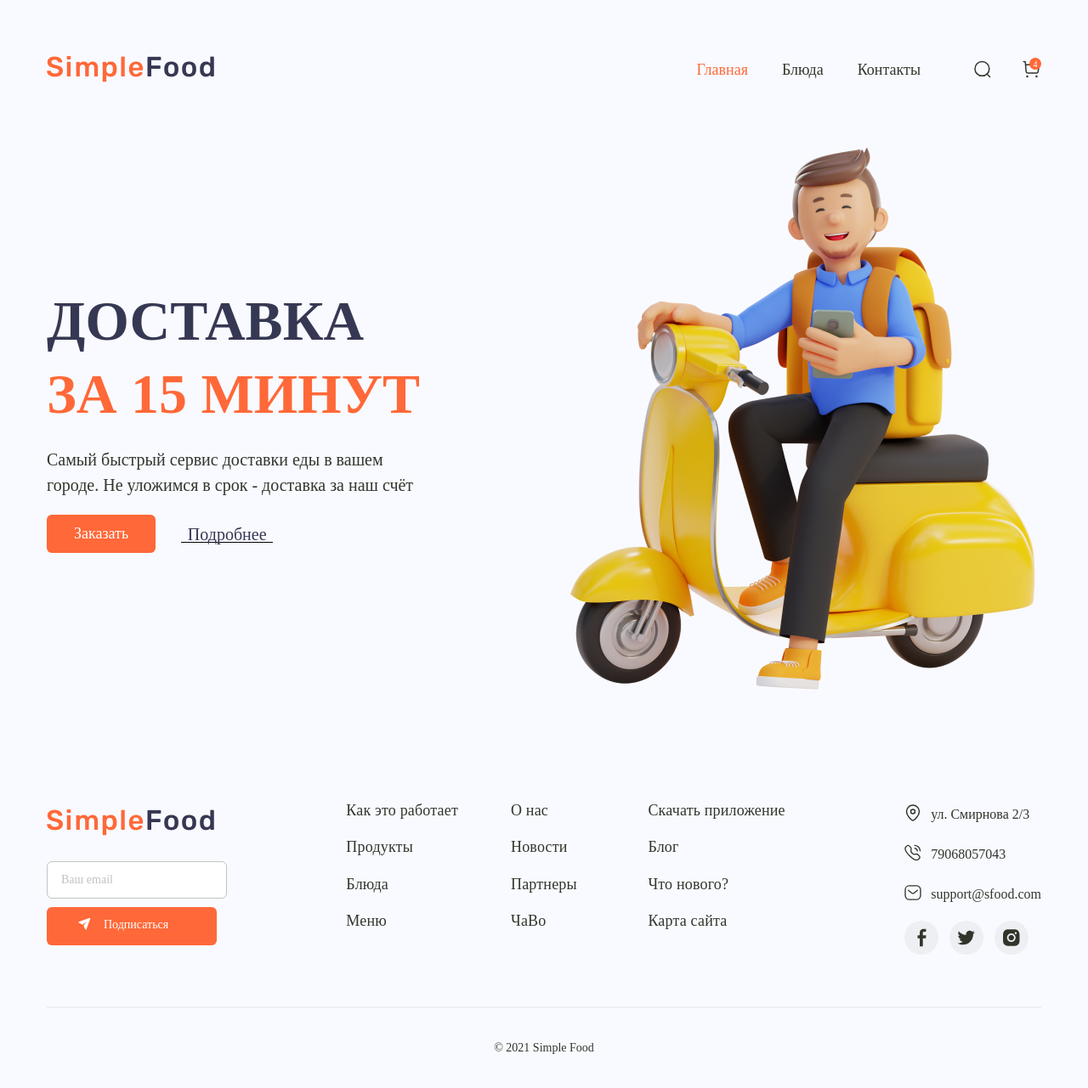
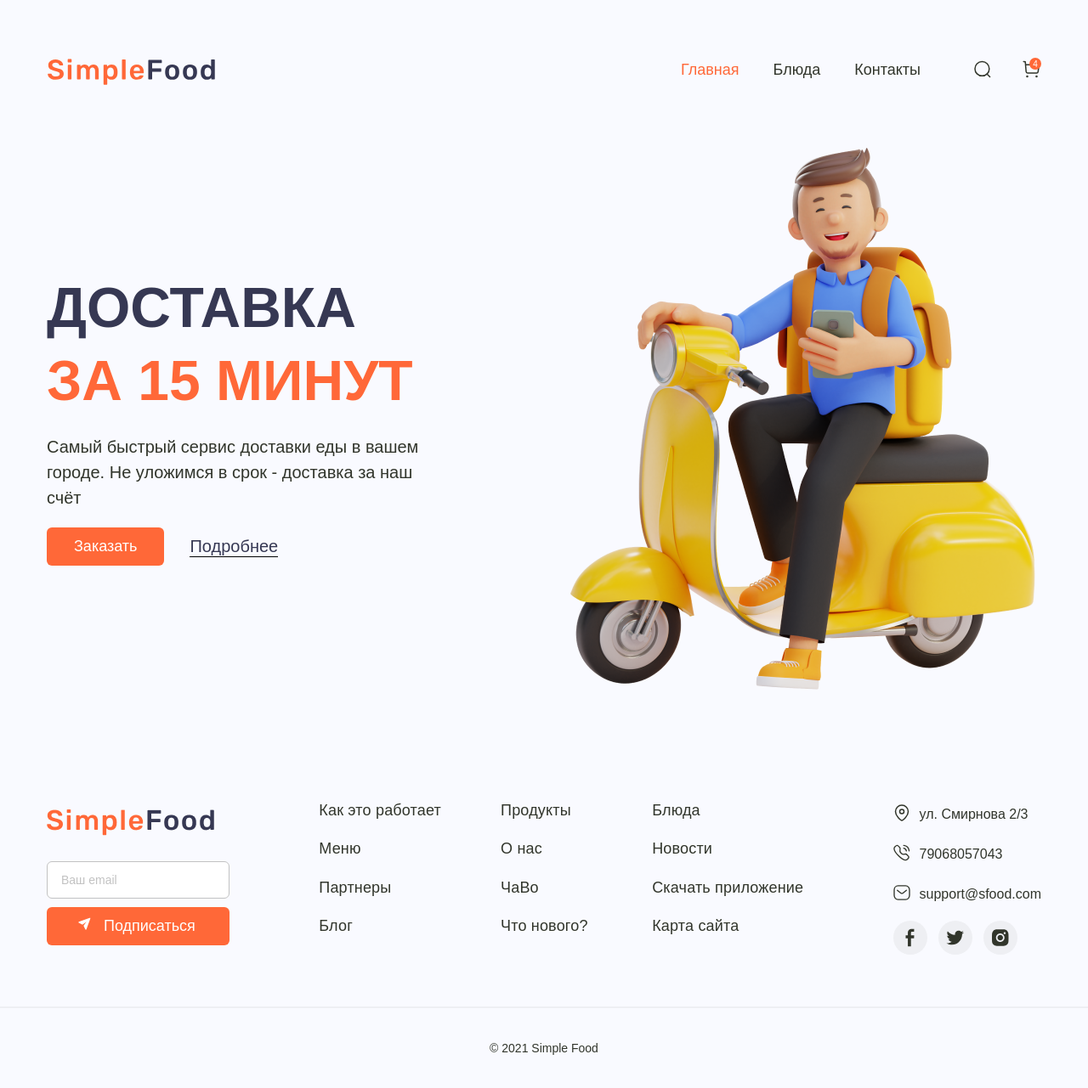
Before and after one commit to artemsheikin/SimpleFood, a website: page app/index.html in a window 1280 px wide. Shown: the whole page at 85% size. Drawn offline with nearby package versions, Linux system fonts and the light colour scheme; files that its build step writes are made by us from their sources; files whose address does not match are found by name.

Commit message:
Minor changes have been made

```diff
--- a/app/index.html
+++ b/app/index.html
@@ -1,21 +1,29 @@
+<!-- prettier-ignore  -->
 <!DOCTYPE html>
-<html lang="en">
+<html lang="ru">
 	<head>
 		<meta charset="UTF-8" />
 		<meta name="viewport" content="width=device-width, initial-scale=1.0" />
 		<link rel="stylesheet" href="css/style.min.css" />
-		<title>доставка еды за 15 минут</title>
+		<title>доставка продуктов из ресторанов за 15 минут | Главная страница </title>
 	</head>
 	<body></body>
 </html>
 
+
 <h1 class="sr-only">Быстрый сервис доставки еды в вашем городе за 15 минут</h1>
+
 <header class="header">
 	<div class="container">
-		<div class="header__inner">
 		<nav class="header__menu">
 			<a class="logo header__logo" href="#">
-					<img class="logo__img" src="images/logo.png" alt="логотип" />
+				<img
+					class="logo__img"
+					src="images/logo.svg"
+					alt="логотип"
+					width="200"
+					height="40"
+				/>
 			</a>
 			<ul class="header__list">
 				<li class="header__item">
@@ -28,9 +36,9 @@
 					<a class="header__link" href="#">Контакты</a>
 				</li>
 			</ul>
-				<div class="header__searchCart">
-					<div class="sr-only">Поиск по сайту</div>
-					<a class="header__searchCart-link" href="#">
+			<div class="header__user">
+				<a class="header__searches" href="#">
+					<span class="sr-only">Поиск по сайту</span>
 					<svg
 						width="24"
 						height="25"
@@ -57,8 +65,8 @@
 						/>
 					</svg>
 				</a>
-					<div class="sr-only">Корзина товара</div>
-					<a class="header__searchCart-link" href="#">
+				<a class="header__searches" href="#">
+					<span class="sr-only">Корзина товара</span>
 					<svg
 						width="25"
 						height="25"
@@ -101,11 +109,10 @@
 							stroke-linejoin="round"
 						/>
 					</svg>
-						<span class="header__searchCart-num">4</span>
+					<span class="header__num">4</span>
 				</a>
 			</div>
 		</nav>
-		</div>
 	</div>
 </header>
 
@@ -113,19 +120,19 @@
 <main class="main"><section class="hero">
 	<div class="container">
 		<div class="hero__wrapper">
-			<div class="hero__inner">
 			<h2 class="hero__title">
 				доставка
-					<span class="hero__accent">ЗА 15 МИНУТ</span>
+				<span class="hero__accent">за 15 минут</span>
 			</h2>
-				<p class="hero__text">
+			<div class="hero__text">
+				<p>
 					Самый быстрый сервис доставки еды в вашем городе. Не уложимся в срок -
 					доставка за наш счёт
 				</p>
+			</div>
 			<div class="hero__detail">
-					<a class="button hero__btn" type="button">Заказать</a>
+				<a class="button hero__btn">Заказать</a>
 				<a class="hero__link" href="#">Подробнее</a>
-				</div>
 			</div>
 		</div>
 	</div>
@@ -139,17 +146,24 @@
 				<a class="footer__logo logo" href="#">
 					<img class="logo__img" src="images/logo.png" alt="логотип" />
 				</a>
-				<form class="mailing" action="">
+
+				<form class="subscribe-form" action="">
+					<label class="sr-only" for="email">Введите ваш email</label>
 					<input
-						class="mailing__field"
+						class="subscribe-form__field"
+						id="email"
 						type="email"
 						placeholder="Ваш email"
 						name="email"
 						required
 					/>
-					<button class="mailing__btn" type="submit">
-						<span class="mailing__icons">
+					<button
+						class="subscribe-form__btn button"
+						type="submit"
+						aria-label="Подписаться"
+					>
 						<svg
+							class="subscribe-form__icons"
 							width="16"
 							height="16"
 							viewBox="0 0 16 16"
@@ -161,14 +175,12 @@
 								fill="white"
 							/>
 						</svg>
-						</span>
 						Подписаться
 					</button>
 				</form>
 			</div>
 
 			<ul class="footer__list">
-				<div class="footer__list-inner">
 				<li class="footer__item">
 					<a class="footer__link" href="#">Как это работает</a>
 				</li>
@@ -181,8 +193,6 @@
 				<li class="footer__item">
 					<a class="footer__link" href="#">Меню</a>
 				</li>
-				</div>
-				<div class="footer__list-inner">
 				<li class="footer__item">
 					<a class="footer__link" href="#">О нас</a>
 				</li>
@@ -195,8 +205,6 @@
 				<li class="footer__item">
 					<a class="footer__link" href="#">ЧаВо</a>
 				</li>
-				</div>
-				<div class="footer__list-inner">
 				<li class="footer__item">
 					<a class="footer__link" href="#">Скачать приложение</a>
 				</li>
@@ -209,33 +217,32 @@
 				<li class="footer__item">
 					<a class="footer__link" href="#">Карта сайта</a>
 				</li>
-				</div>
 			</ul>
-			<div>
-				<ul class="footer__contacts">
-					<li class="footer__contacts-item">
-						<a class="footer__contacts-link" href="#">ул. Смирнова 2/3</a>
+			<div class="footer__info">
+				<ul class="contacts-info">
+					<li class="contacts-info__item">
+						<a class="contacts-info__link" href="#">ул. Смирнова 2/3</a>
 					</li>
-					<li class="footer__contacts-item">
+					<li class="contacts-info__item">
 						<a
-							class="footer__contacts-link footer__contacts-link--calling"
+							class="contacts-info__link contacts-info__link--calling"
 							href="tel:79068057043"
 							>79068057043</a
 						>
 					</li>
-					<li class="footer__contacts-item">
+					<li class="contacts-info__item">
 						<a
-							class="footer__contacts-link footer__contacts-link--message"
+							class="contacts-info__link contacts-info__link--message"
 							href="mailto:support@sfood.com"
 							>support@sfood.com</a
 						>
 					</li>
 				</ul>
 
-				<ul class="footer__list-social">
-					<li class="footer__item-social">
-						<div class="sr-only">facebook</div>
-						<a class="footer__link-social" href="#">
+				<ul class="social">
+					<li class="social__item">
+						<a class="social__link" href="#" aria-label="facebook">
+							<span class="sr-only">facebook</span>
 							<svg
 								width="11"
 								height="22"
@@ -250,9 +257,9 @@
 							</svg>
 						</a>
 					</li>
-					<li class="footer__item-social">
-						<a class="footer__link-social" href="#">
-							<div class="sr-only">twitter</div>
+					<li class="social__item">
+						<a class="social__link" href="#" aria-label="twitter">
+							<span class="sr-only">twitter</span>
 							<svg
 								width="22"
 								height="18"
@@ -267,9 +274,9 @@
 							</svg>
 						</a>
 					</li>
-					<li class="footer__item-social">
-						<div class="sr-only">instagram</div>
-						<a class="footer__link-social" href="#">
+					<li class="social__item">
+						<a class="social__link" href="#" aria-label="instagram">
+							<span class="sr-only">instagram</span>
 							<svg
 								width="20"
 								height="20"
@@ -287,9 +294,10 @@
 				</ul>
 			</div>
 		</div>
-		<div class="footer-bottom">
-			<p class="footer-bottom__text">© 2021 Simple Food</p>
 	</div>
+
+	<div class="footer__bottom">
+		<p class="footer__text">© 2021 Simple Food</p>
 	</div>
 </footer>
  <script src="js/main.min.js"></script>
--- a/app/scss/_fonts.scss
+++ b/app/scss/_fonts.scss
@@ -1,33 +1,14 @@
-/* @font-face {
-	font-family: 'Rubik-Medium';
-	font-weight: 500;
-	font-style: normal;
-	font-display: swap;
-	src: local('Rubik-Medium'), url('../fonts/Rubik-Medium.woff2') format('woff2'),
-		url('../fonts/Rubik-Medium.woff') format('woff');
-	font-variant: swap;
+@mixin font-face($font-family, $url, $weight) {
+	@font-face {
+		font-family: '#{$font-family}';
+		src: url('../fonts/#{$url}.woff2') format('woff2'),
+			url('../fonts/#{$url}.woff') format('woff');
+		font-weight: #{$weight};
+		font-display: swap;
+		font-style: normal;
+	}
 }
-@font-face {
-	font-family: 'Rubik-Regular';
-	font-weight: 400;
-	font-style: normal;
-	font-display: swap;
-	src: local('Rubik-Regular'),
-		url('../fonts/Rubik-Regular.woff2') format('woff2'),
-		url('../fonts/Rubik-Regular.woff') format('woff');
-	font-variant: swap;
-}
-@font-face {
-	font-family: 'Rubik-Regular-Italic';
-	font-weight: 400;
-	font-style: italic;
-	font-display: swap;
-	src: local('Rubik-Regular-Italic'),
-		url('../fonts/Rubik-Regular-Italic.woff2') format('woff2'),
-		url('../fonts/Rubik-Regular-Italic.woff') format('woff');
-	font-variant: swap;
-} */
 
-@include font-face(Rubik-Medium, Rubik-Medium, 500);
-@include font-face(Rubik-Regular, Rubik-Regular, 400);
-@include font-face(Rubik-Regular-Italic, Rubik-Regular-Italic, 400);
+@include font-face(Rubik, Rubik-Medium, 500);
+@include font-face(Rubik, Rubik-Regular, 400);
+@include font-face(Rubik, Rubik-Regular-Italic, 400);
--- a/app/scss/_global.scss
+++ b/app/scss/_global.scss
@@ -1,21 +1,17 @@
-html,
 body {
-	height: 100%;
+	display: flex;
+	flex-direction: column;
+	background-color: $silver-100;
+	color: $darkGreen-900;
+	font-family: 'Rubik', sans-serif;
+	font-weight: 400;
+	font-size: 20px;
 }
 
 .container {
 	max-width: 1200px;
 	margin: 0 auto;
 	padding: 0 15px;
-}
-
-body {
-	display: flex;
-	flex-direction: column;
-	background-color: $silver-100;
-	color: $darkGreen-900;
-	/* @extend %rubik-400; */
-	font-size: 20px;
 }
 
 .main {
@@ -36,103 +32,131 @@ body {
 
 .logo {
 	transition: color 0.3s, box-shadow 0.3s, border-radius 0.3s, text-shadow 0.3s;
+
 	&:focus {
 		border-radius: 5px;
 		box-shadow: 0 0 0 2px rgba($orange-900, 0.7);
 	}
+
 	&:hover {
 		opacity: 0.8;
 	}
+
 	&:active {
 		opacity: 0.5;
-		box-shadow: 0 0 0 2px rgba($orange-900, 0);
+		box-shadow: none;
 	}
 }
 
 .button {
+	display: flex;
 	padding: 12px 32px;
 	border-radius: 6px;
 	background-color: $orange-900;
 	color: $white;
 	font-size: 18px;
 	transition: background-color 0.3s, box-shadow 0.3s, color 0.3s;
-	&:focus {
-		background-color: rgba($darkOrange-300, 0.1);
-		box-shadow: 0 0 0 2px rgba($orange-900, 0.7);
+
+	&:focus,
+	&:hover {
 		color: $orange-900;
 	}
+
+	&:focus,
+	&:active {
+		background-color: rgba($darkOrange-300, 0.1);
+	}
+
+	&:focus {
+		box-shadow: 0 0 0 2px rgba($orange-900, 0.7);
+	}
+
 	&:hover {
 		background-color: rgba($white, 0.1);
-		box-shadow: 0px 5px 12px 0px rgba($orange-900, 0.2),
+		box-shadow: 0 5px 12px 0 rgba($orange-900, 0.2),
 			0 0 0 2px rgba($orange-900, 0.7);
-		color: $orange-900;
 	}
+
 	&:active {
-		box-shadow: 0 0 0;
-		background-color: rgba($darkOrange-300, 0.1);
+		box-shadow: none;
 	}
 }
 
-.mailing {
-	&__field {
-		width: 100%;
-		padding: 12px 16px;
-		border-radius: 6px;
-		border: 1px solid $silver-400;
-		background-color: $white;
-		color: $darkBlue-900;
-		font-size: 14px;
-		line-height: 130%;
-		margin-bottom: 10px;
-		transition: box-shadow 0.3s;
-		&::placeholder {
-			color: $silver-400;
-			/* @extend %rubik-400; */
-			font-size: 14px;
-			line-height: 130%;
-			transition: color 0.3s;
+.contacts-info {
+	max-width: 250px;
+	width: 100%;
+	word-wrap: break-word;
+	&__item {
+		font-size: 16px;
+		line-height: 200%;
+		margin-bottom: 15px;
+	}
+	&__link {
+		padding-left: 31px;
+		position: relative;
+		white-space: nowrap;
+		&::before {
+			content: '';
+			position: absolute;
+			background-image: url('../images/icons/footer-location.svg');
+			width: 20px;
+			height: 20px;
+			left: 0;
+			bottom: 0;
+			background-size: contain;
+			background-repeat: no-repeat;
+			background-position: center;
 		}
-		&:focus {
-			box-shadow: 0 0 0 2px $orange-900;
+
+		&--calling {
+			&::before {
+				background-image: url('../images/icons/footer-calling.svg');
+			}
 		}
-		&:hover::placeholder {
-			color: $darkBlue-900;
+
+		&--message {
+			&::before {
+				background-image: url('../images/icons/footer-message.svg');
+			}
 		}
 	}
+}
 
-	&__btn {
+.social {
+	display: flex;
+	&__item {
+		&:not(:last-child) {
+			margin-right: 13px;
+		}
+	}
+	&__link {
 		display: flex;
-		max-width: 200px;
-		width: 100%;
-		padding: 12px 36px;
-		position: relative;
-		/* @extend %rubik-500; */
-		text-align: center;
-		color: $white;
-		font-size: 14px;
-		line-height: 130%;
-		border-radius: 6px;
-		background-color: $orange-900;
-		transition: background-color 0.3s, box-shadow 0.3s, color 0.3s, fill 0.3s;
-		&:focus,
-		&:hover {
+		justify-content: center;
+		align-items: center;
+		border-radius: 50%;
+		width: 40px;
+		height: 40px;
+		background-color: $silver-200;
+		transition: background-color 0.3s, box-shadow 0.3s;
+		&:focus {
 			background-color: rgba($darkOrange-300, 0.1);
 			box-shadow: 0 0 0 2px rgba($orange-900, 0.7);
-			color: $orange-900;
+		}
+		&:hover {
+			background-color: $darkOrange-300;
+			svg,
+			path {
+				fill: $white;
+			}
+			transition: fill 0.3s;
+		}
+		&:active {
+			background-color: $pastelPink-300;
+			box-shadow: none;
 			svg,
 			path {
 				fill: $orange-900;
 			}
 		}
-		&:hover {
-			background-color: $white;
-		}
-		&:active {
-			background-color: $pastelPink-300;
-			box-shadow: 0 0 0;
-		}
-	}
-	&__icons {
-		margin-right: 15px;
 	}
 }
--- a/app/scss/_reset.scss
+++ b/app/scss/_reset.scss
@@ -1,3 +1,8 @@
+html,
+body {
+	height: 100%;
+}
+
 html {
 	box-sizing: border-box;
 }
--- a/app/scss/components/_footer.scss
+++ b/app/scss/components/_footer.scss
@@ -35,7 +35,7 @@
 	}
 
 	&__link,
-	&__contacts-link {
+	.contacts-info__link {
 		transition: box-shadow 0.3s, background-color 0.3s, border-radius 0.3s,
 			color 0.3s;
 		&:focus {
@@ -52,96 +52,14 @@
 		}
 	}
 
-	&__contacts {
-		max-width: 250px;
-		width: 100%;
-		word-wrap: break-word;
-	}
-
-	&__contacts-item {
-		font-size: 16px;
-		line-height: 200%;
-		margin-bottom: 15px;
-	}
-
-	&__contacts-link {
-		padding-left: 31px;
-		position: relative;
-		white-space: nowrap;
-		&::before {
-			content: '';
-			position: absolute;
-			background-image: url('../images/icons/footer-location.svg');
-			width: 20px;
-			height: 20px;
-			left: 0;
-			bottom: 0;
-			background-size: contain;
-			background-repeat: no-repeat;
-			background-position: center;
-		}
-
-		&--calling {
-			&::before {
-				background-image: url('../images/icons/footer-calling.svg');
-			}
-		}
-
-		&--message {
-			&::before {
-				background-image: url('../images/icons/footer-message.svg');
-			}
-		}
-	}
-
-	&__item-social {
-		&:not(:last-child) {
-			margin-right: 13px;
-		}
-	}
-
-	&__list-social {
-		display: flex;
-	}
-
-	&__link-social {
-		display: flex;
-		justify-content: center;
-		align-items: center;
-		border-radius: 50%;
-		width: 40px;
-		height: 40px;
-		background-color: $silver-200;
-		transition: background-color 0.3s, box-shadow 0.3s;
-		&:focus {
-			background-color: rgba($darkOrange-300, 0.1);
-			box-shadow: 0 0 0 2px rgba($orange-900, 0.7);
-		}
-		&:hover {
-			background-color: $darkOrange-300;
-			svg,
-			path {
-				fill: $white;
-			}
-			transition: fill 0.3s;
-		}
-		&:active {
-			background-color: $pastelPink-300;
-			box-shadow: none;
-			svg,
-			path {
-				fill: $orange-900;
-			}
-		}
-	}
-
-	&-bottom {
+	&__bottom {
 		padding: 40px 0;
 		text-align: center;
 		border-top: 2px solid $silver-200;
-		&__text {
-			font-size: 14px;
-			line-height: 100%;
-		}
+	}
+
+	&__text {
+		font-size: 14px;
+		line-height: 100%;
 	}
 }
--- a/app/scss/components/_header.scss
+++ b/app/scss/components/_header.scss
@@ -1,7 +1,3 @@
-.header__link--active {
-	color: $orange-900;
-}
-
 .header {
 	padding: 60px 0;
 	&__logo {
@@ -43,21 +39,24 @@
 			box-shadow: 0 0 0 2px rgba($orange-900, 0);
 			color: $darkGreen-900;
 		}
+		&--active {
+			color: $orange-900;
+		}
 	}
 
-	&__searchCart {
+	&__user {
 		display: flex;
 	}
 
-	&__searchCart-link:not(:last-child) {
+	&__searches:not(:last-child) {
 		margin-right: 15px;
 	}
 
-	&__searchCart-link:last-child {
+	&__searches:last-child {
 		margin-right: -10px;
 	}
 
-	&__searchCart-link {
+	&__searches {
 		display: flex;
 		justify-content: center;
 		align-items: center;
@@ -67,7 +66,7 @@
 		&:focus {
 			border-radius: 5px;
 			background-color: rgba($darkOrange-300, 0.1);
-			box-shadow: 0px 0px 0px 2px rgba($orange-900, 0.7);
+			box-shadow: 0 0 0 2px rgba($orange-900, 0.7);
 		}
 		&:hover {
 			border-radius: 5px;
@@ -76,7 +75,7 @@
 			svg ellipse {
 				stroke: $white;
 			}
-			.header__searchCart-num {
+			.header__num {
 				background-color: $white;
 				color: $orange-900;
 			}
@@ -89,14 +88,14 @@
 			svg ellipse {
 				stroke: $darkGreen-900;
 			}
-			.header__searchCart-num {
+			.header__num {
 				background-color: $orange-900;
 				color: $white;
 			}
 		}
 	}
 
-	&__searchCart-num {
+	&__num {
 		position: absolute;
 		width: 14px;
 		height: 14px;
--- /dev/null
+++ b/app/scss/components/_subscribe-form.scss
@@ -0,0 +1,42 @@
+.subscribe-form {
+	&__field {
+		width: 100%;
+		padding: 12px 16px;
+		border-radius: 6px;
+		border: 1px solid $silver-400;
+		background-color: $white;
+		color: $darkBlue-900;
+		font-size: 14px;
+		line-height: 130%;
+		margin-bottom: 10px;
+		transition: box-shadow 0.3s;
+
+		&::placeholder {
+			color: $silver-400;
+			/* @extend %rubik-400; */
+			font-size: 14px;
+			line-height: 130%;
+			transition: color 0.3s;
+		}
+
+		&:focus {
+			box-shadow: 0 0 0 2px $orange-900;
+		}
+
+		&:hover {
+			&::placeholder {
+				color: $darkBlue-900;
+			}
+		}
+	}
+
+	&__btn {
+		width: 100%;
+		padding: 12px 36px;
+		/* @extend %rubik-500; */
+	}
+
+	&__icons {
+		margin-right: 15px;
+	}
+}
--- a/app/scss/pages/home-page/hero.scss
+++ b/app/scss/pages/home-page/hero.scss
@@ -3,7 +3,8 @@
 
 	&__wrapper {
 		display: flex;
-		justify-content: space-between;
+		justify-content: center;
+		flex-direction: column;
 		min-height: 660px;
 		background-image: url('../images/courier.png');
 		background-repeat: no-repeat;
@@ -13,11 +14,9 @@
 		height: 100%;
 	}
 
-	&__inner {
-		display: flex;
+	&__title,
+	&__text {
 		max-width: 450px;
-		flex-direction: column;
-		justify-content: center;
 	}
 
 	&__title {
@@ -45,21 +44,23 @@
 	}
 
 	&__link {
-		min-width: 108px;
-		height: 21px;
 		color: $darkBlue-900;
 		text-align: center;
 		border-bottom: 1px solid $black;
-		transition: color 0.3s, border-bottom 0.3s, box-shadow 0.3s;
+		transition: color 0.3s, border-bottom 0.3s, box-shadow 0.3s,
+			text-shadow 0.3s;
+
 		&:focus {
 			border-radius: 6px;
 			box-shadow: 0 0 0 2px rgba($orange-900, 0.7);
-			border-bottom: 0;
+			border-bottom-color: transparent;
 		}
+
 		&:hover {
 			color: $orange-900;
-			border-bottom: 0;
+			border-bottom-color: transparent;
 		}
+
 		&:active {
 			text-shadow: 2px 2px 5px rgba($darkBlue-900, 0.5);
 			color: $darkBlue-900;
--- a/app/scss/style.scss
+++ b/app/scss/style.scss
@@ -5,4 +5,5 @@
 @import 'global';
 @import 'components/header';
 @import 'pages/home-page/hero';
+@import 'components/subscribe-form';
 @import 'components/footer';
```
Also changed, not shown: app/html/components/_footer.html (+32 -31 lines), app/html/components/_header.html (+13 -9 lines), app/html/include/_head.html (+1 -1 lines), app/html/index.html (+7 -4 lines), app/html/pages/home-page/_hero.html (+10 -10 lines), app/images/logo.svg (added), 1 other file. Lines whose indentation alone changed are shown as unchanged.
